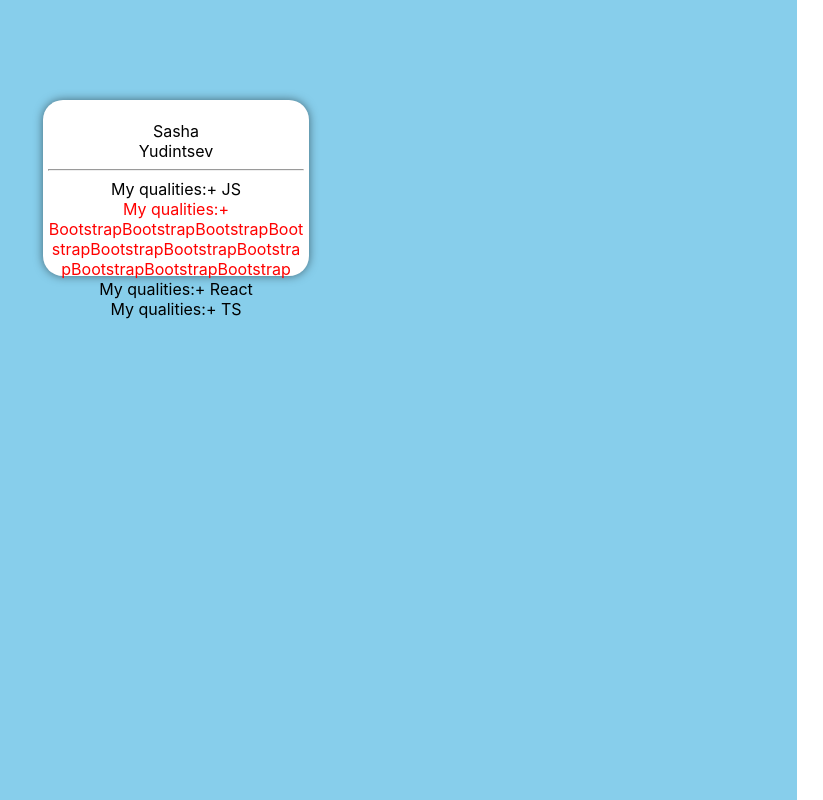
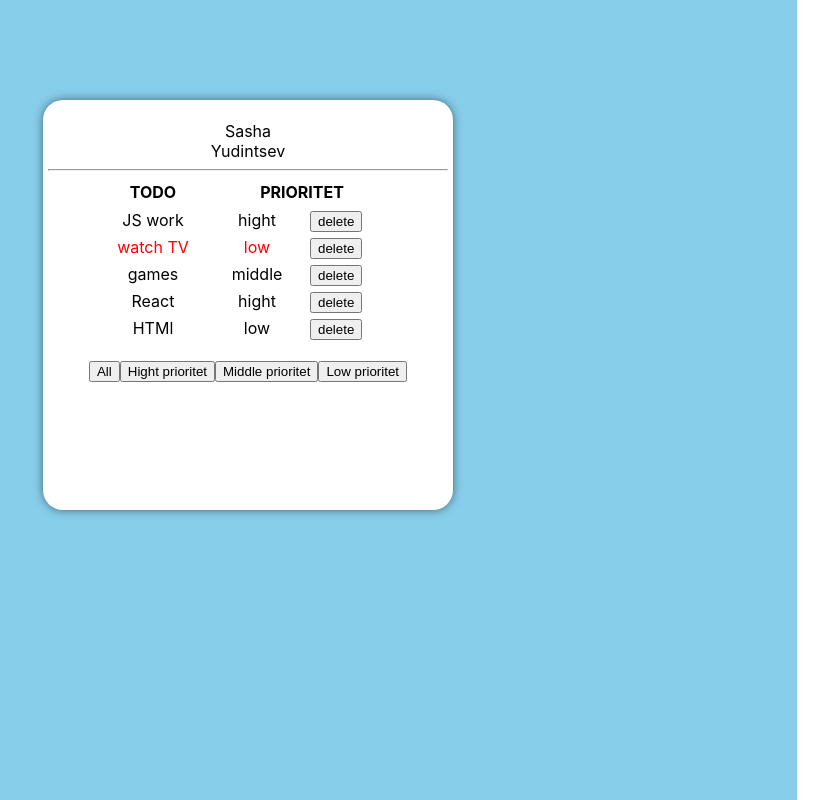
Before and after one commit to developeryudintsev/for-ignat-task1, a React (Create React App) app: page / in a window 1280 px wide. Shown: the top 800 px of the page, without its empty margins (457-1280 px from the left). Built offline with nearby package versions, Linux system fonts and the light colour scheme.

Commit message:
for-ignat-task4

```diff
--- a/src/App.tsx
+++ b/src/App.tsx
@@ -1,21 +1,51 @@
-import React from 'react';
+import React, {useState} from 'react';
 import './App.css';
 import Telegram from "./task1/Telegram";
 
 function App() {
+    let [arQualities, setarQualities] = useState(
+        [
+            {id: 1, toDo: 'JS work', prioritet: 'hight'},
+            {id: 2, toDo: 'watch TV', prioritet: 'low'},
+            {id: 3, toDo: 'games', prioritet: 'middle'},
+            {id: 4, toDo: 'React', prioritet: 'hight'},
+            {id: 5, toDo: 'HTMl', prioritet: 'low'},
+        ]
+    )
 
-  let arQualities=[
-    {id:1,qualities:'JS',className:'myQualities'},
-    {id:2,qualities:'BootstrapBootstrapBootstrapBootstrapBootstrapBootstrapBootstrapBootstrapBootstrapBootstrap',className:'myQualities1'},
-    {id:3,qualities:'React',className:'myQualities'},
-    {id:4,qualities:'TS',className:'myQualities'},
-  ]
+    function Delete(id: number) {
+        arQualities = arQualities.filter(f => f.id !== id)
+        setarQualities(arQualities)
+    }
 
-  return (
-    <div className="App">
-    <Telegram name='Sasha' surName='Yudintsev'  arQualities={arQualities}/>
-    </div>
-  );
+
+    let [filtered, setFiltered] = useState('All')
+    let filteredarQualities = arQualities;
+    if (filtered === 'HightPrioritet') {
+        filteredarQualities = arQualities.filter(f => f.prioritet==='hight');
+    }
+    if (filtered === 'MiddlePrioritet') {
+        filteredarQualities = arQualities.filter(f => f.prioritet==='middle');
+    }
+    if (filtered === 'LowPrioritet') {
+        filteredarQualities = arQualities.filter(f => f.prioritet==='low');
+    }
+
+    function changeFilter(value: string) {
+        setFiltered(value)
+    }
+
+    return (
+        <div className="App">
+            <Telegram
+                name='Sasha'
+                surName='Yudintsev'
+                arQualities={filteredarQualities}
+                Delete={Delete}
+                changeFilter={changeFilter}
+            />
+        </div>
+    );
 }
 
 export default App;
--- a/src/task1/Telegram.tsx
+++ b/src/task1/Telegram.tsx
@@ -1,16 +1,20 @@
 import React from 'react';
 import style from './TelegramStyles.module.css';
+
 
 type ITelegram = {
     name: string,
     surName: string,
     arQualities: Array<InArray>
+    Delete:(id:number)=>void;
+    changeFilter:(value:string)=>void;
+
 }
 
 type InArray = {
     id: number,
-    qualities: string,
-    className:string,
+    toDo: string,
+    prioritet: string,
 }
 
 function Telegram(props: ITelegram) {
@@ -21,11 +25,63 @@
                 <div>{props.name}</div>
                 <div>{props.surName}</div>
                 <hr/>
-                {props.arQualities.map(m => <div key={m.id} className={m.id === 2 ? style.class1 : style.class2}>My
-                    qualities:+ {m.qualities}</div>)}
+
+                <table className={style.tt}>
+                    <th>TODO</th>
+                    <th>PRIORITET</th>
+                </table>
+                <table>
+                    {props.arQualities.map(m => <div key={m.id} className={m.id === 2 ? style.class1 : style.class2}>
+                        <tr>
+                            <td>{m.toDo}</td>
+                            <td>{m.prioritet}</td>
+                            <button onClick={()=>props.Delete(m.id)}>delete</button>
+                        </tr>
+                    </div>)}
+                </table>
+                <p></p>
+                <button onClick={()=>props.changeFilter('All')}>All</button>
+                <button onClick={()=>props.changeFilter('HightPrioritet')}>Hight prioritet</button>
+                <button onClick={()=>props.changeFilter('MiddlePrioritet')}>Middle prioritet</button>
+                <button onClick={()=>props.changeFilter('LowPrioritet')}>Low prioritet</button>
             </div>
         </div>
 
     )
 }
+
 export default Telegram
+
+//==================================================================================================================
+// import React from 'react';
+// import style from './TelegramStyles.module.css';
+//
+//
+// type ITelegram = {
+//     name: string,
+//     surName: string,
+//     arQualities: Array<InArray>
+// }
+//
+// type InArray = {
+//     id: number,
+//     toDo: string,
+//     prioritet:string,
+// }
+//
+// function Telegram(props: ITelegram) {
+//     return (
+//         <div className={style.wrapper}>
+//             <div className={style.telega}>
+//                 <p></p>
+//                 <div>{props.name}</div>
+//                 <div>{props.surName}</div>
+//                 <hr/>
+//                 {props.arQualities.map(m => <div key={m.id} className={m.id === 2 ? style.class1 : style.class2}>
+//                     {m.toDo} - {m.prioritet}</div>)}
+//             </div>
+//         </div>
+//
+//     )
+// }
+// export default Telegram
--- a/src/task1/TelegramStyles.module.css
+++ b/src/task1/TelegramStyles.module.css
@@ -12,16 +12,25 @@
     left: 500px;
     top: 100px;
     background-color: white;
-    width:20vw;
-    height: 13vw;
+    width:400px;
+    height: 400px;
 }
 
 .class1 {
-    width:20vw;
-    word-wrap: break-word;
+    /*width:20vw;*/
+    /*word-wrap: break-word;*/
     color: red;
 }
 
 .class2 {
     color: black;
 }
+
+table{
+    margin-left: 50px;
+    width: 300px;
+}
+table td {
+    width: 100px;
+
+}
```
Also changed, not shown: 1 other file (tests, documents, lock files or other folders).
